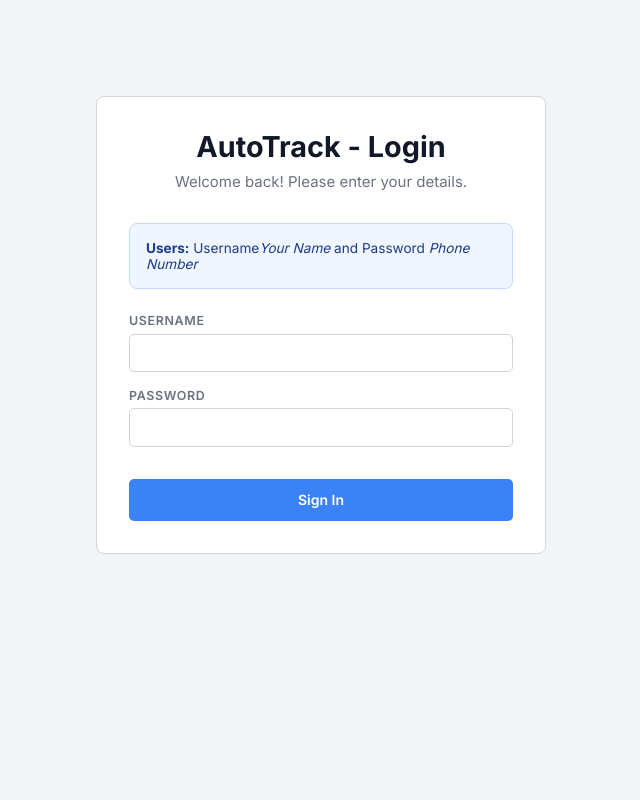
After one commit to HBJ17/GearLog, a Flask app: page /login in a window 1280 px wide. The commit adds this page. Shown: the whole page, without its empty margins (319-959 px from the left). Run offline with Flask 3, Linux system fonts and the light colour scheme.

Commit message:
Final push

```diff
--- a/files/frontend/templates/base.html
+++ b/files/frontend/templates/base.html
@@ -5,7 +5,7 @@
     <meta charset="UTF-8">
     <meta name="viewport" content="width=device-width, initial-scale=1.0">
 
-    <title>{% block title %}MotoService{% endblock %} – Two-Wheeler Service</title>
+    <title>{% block title %}AutoTrack{% endblock %} – Two-Wheeler Service</title>
 
     <meta name="description" content="{% block description %}Two-Wheeler Service Management System{% endblock %}">
 
@@ -17,12 +17,13 @@
     <nav class="navbar">
 
         <a class="brand" href="/">
-            MotoService
+            AutoTrack
         </a>
         <ul class="nav-links">
             <li><a href="/" {% if active_page=='dashboard' %}class="active" {% endif %}>Dashboard</a></li>
             <li><a href="/job/add" {% if active_page=='add' %}class="active" {% endif %}>Add Job</a></li>
             <li><a href="/jobs" {% if active_page=='jobs' %}class="active" {% endif %}>All Jobs</a></li>
+            <li><a href="/logout" style="color: var(--red);">Logout</a></li>
         </ul>
     </nav>
 
--- a/files/frontend/templates/jobs.html
+++ b/files/frontend/templates/jobs.html
@@ -70,6 +70,10 @@
                 <option value="in_progress" {% if job.status=='in_progress' %}selected{% endif %}>In Progress</option>
                 <option value="completed" {% if job.status=='completed' %}selected{% endif %}>Completed</option>
             </select>
+        </div>
+        <div class="form-group">
+            <label>Expected Delivery Date</label>
+            <input type="date" name="delivery_date" value="{{ job.delivery_date }}" required>
         </div>
         <div class="form-group">
             <label>Notes / Remarks</label>
--- /dev/null
+++ b/files/frontend/templates/login.html
@@ -0,0 +1,104 @@
+<!DOCTYPE html>
+<html lang="en">
+
+<head>
+    <meta charset="UTF-8">
+    <meta name="viewport" content="width=device-width, initial-scale=1.0">
+    <title>Login – AutoTrack</title>
+    <link rel="stylesheet" href="/static/style.css">
+    <style>
+        .login-page {
+            max-width: 450px;
+            margin: 4rem auto;
+            padding: 2rem;
+            background: var(--bg-white);
+            border: 1px solid var(--border);
+            border-radius: var(--radius);
+        }
+
+        .login-header {
+            text-align: center;
+            margin-bottom: 2rem;
+        }
+
+        .login-header h1 {
+            font-size: 1.8rem;
+            color: var(--text);
+            margin-bottom: 0.5rem;
+        }
+
+        .login-header p {
+            color: var(--text-muted);
+        }
+
+        .flashes {
+            list-style: none;
+            padding: 0;
+            margin-bottom: 1.5rem;
+        }
+
+        .flashes li {
+            padding: 1rem;
+            border-radius: var(--radius);
+            margin-bottom: 0.5rem;
+            background: #fef2f2;
+            color: var(--red);
+            border: 1px solid #fecaca;
+        }
+
+        .login-info {
+            background: #eff6ff;
+            border: 1px solid #bfdbfe;
+            padding: 1rem;
+            border-radius: var(--radius);
+            margin-bottom: 1.5rem;
+            font-size: 0.85rem;
+            color: #1e3a8a;
+        }
+    </style>
+</head>
+
+<body>
+    <main class="page">
+        <div class="login-page">
+            <div class="login-header">
+                <h1>AutoTrack - Login</h1>
+                <p>Welcome back! Please enter your details.</p>
+            </div>
+
+            {% with messages = get_flashed_messages(with_categories=true) %}
+            {% if messages %}
+            <ul class="flashes">
+                {% for category, message in messages %}
+                <li class="{{ category }}">{{ message }}</li>
+                {% endfor %}
+            </ul>
+            {% endif %}
+            {% endwith %}
+
+            <div class="login-info">
+                <strong>Users:</strong> Username<em>Your Name</em> and Password <em>Phone Number</em>
+            </div>
+
+            <form action="/login" method="POST">
+                <div class="form-group">
+                    <label for="identifier">Username</label>
+                    <input type="text" id="identifier" name="identifier" class="form-control" autocomplete="off"
+                        required>
+                </div>
+                <div class="form-group" style="margin-top: 1rem;">
+                    <label for="secret">Password</label>
+                    <input type="password" id="secret" name="secret" class="form-control" autocomplete="off" required>
+                </div>
+                <div style="margin-top: 2rem;">
+                    <button type="submit" class="btn btn-primary"
+                        style="width: 100%; justify-content: center; padding: 0.8rem;">
+                        Sign In
+                    </button>
+                </div>
+            </form>
+        </div>
+    </main>
+</body>
+
+</html>
--- a/files/frontend/templates/user_base.html
+++ b/files/frontend/templates/user_base.html
@@ -34,7 +34,11 @@
 <body>
     <main class="user-page">
         <div class="user-header">
-            <h1>MotoService</h1>
+            <h1 style="display: flex; justify-content: center; align-items: center; gap: 1rem;">
+                MotoService
+                <a href="/logout" class="btn btn-outline"
+                    style="font-size: 0.8rem; padding: 0.2rem 0.5rem; color: var(--red); border-color: var(--red);">Logout</a>
+            </h1>
             <p>Track your vehicle service status</p>
         </div>
         {% block content %}{% endblock %}
--- a/files/server/server.py
+++ b/files/server/server.py
@@ -2,8 +2,9 @@ import subprocess
 import os
 import threading
 import atexit
-from flask import Flask, render_template, request, redirect, url_for, flash
+from flask import Flask, render_template, request, redirect, url_for, flash, session
 from flask_cors import CORS
+from functools import wraps
 import datetime as _dt
 
 BASE_DIR    = os.path.dirname(os.path.abspath(__file__))
@@ -79,6 +80,25 @@ app = Flask(
 app.secret_key = "super_secret_moto_key"
 CORS(app)
 
+def admin_required(f):
+    @wraps(f)
+    def decorated_function(*args, **kwargs):
+        if session.get("role") != "admin":
+            flash("Please log in as an administrator to access this page.", "error")
+            return redirect(url_for('login'))
+        return f(*args, **kwargs)
+    return decorated_function
+
+def user_required(f):
+    @wraps(f)
+    def decorated_function(*args, **kwargs):
+        if session.get("role") not in ["user", "admin"]:
+            flash("Please log in to access this page.", "error")
+            return redirect(url_for('login'))
+        return f(*args, **kwargs)
+    return decorated_function
+
+
 
 
 def parse_jobs(cmd="GET_ALL"):
@@ -88,6 +108,8 @@ def parse_jobs(cmd="GET_ALL"):
     ok, lines = send_command(cmd)
     if not ok:
         return []
+
+    jobs = []
 
     for line in lines:
         line = line.strip()
@@ -119,10 +141,12 @@ def parse_jobs(cmd="GET_ALL"):
             "extra":         parts[9],       # optional notes
         })
 
-    return sorted(jobs, key=lambda j: j["priority"])
+    # The C Backend Min-Heap automatically yields completely sorted jobs!
+    return jobs
 
 
 @app.route("/")
+@admin_required
 def dashboard():
     jobs = parse_jobs()
 
@@ -141,6 +165,7 @@ def dashboard():
     return render_template("index.html", stats=stats, active=active, history=history)
 
 @app.route("/job/add", methods=["GET", "POST"])
+@admin_required
 def add_job():
     if request.method == "POST":
         reg_no = request.form.get("reg_no", "").strip()
@@ -163,6 +188,7 @@ def add_job():
     return render_template("jobs.html", action="add")
 
 @app.route("/job/<int:job_id>/update", methods=["GET", "POST"])
+@admin_required
 def update_job(job_id):
     jobs = parse_jobs()
     job = next((j for j in jobs if j["id"] == job_id), None)
@@ -172,9 +198,10 @@ def update_job(job_id):
 
     if request.method == "POST":
         status = request.form.get("status", "").strip()
+        delivery_date = request.form.get("delivery_date", "").strip()
         extra = request.form.get("extra", "").strip()
 
-        cmd = f"UPDATE|{job_id}|{status}|{extra}"
+        cmd = f"UPDATE|{job_id}|{status}|{delivery_date}|{extra}"
         ok, msg = send_command(cmd)
         if ok:
             flash(f"Job J-{job_id} updated successfully!", "success")
@@ -186,6 +213,7 @@ def update_job(job_id):
 
 
 @app.route("/jobs")
+@admin_required
 def list_jobs():
     search = request.args.get("search", "").strip().lower()
     status_filter = request.args.get("status_filter", "").strip().lower()
@@ -201,22 +229,60 @@ def list_jobs():
     return render_template("jobs.html", jobs=jobs, search=search, status_filter=status_filter)
 
 @app.route("/user")
+@user_required
 def user_dashboard():
-    return render_template("user_search.html")
+    return redirect(url_for("user_search_results"))
 
 @app.route("/user/search", methods=["GET"])
+@user_required
 def user_search_results():
-    query = request.args.get("query", "").strip().lower()
+    name = session.get("name", "").strip().lower()
+    phone = session.get("phone", "").strip()
+
+    query = request.args.get("query", phone).strip().lower()
+    if session.get("role") == "user":
+        query = phone
+
     if not query:
         return redirect(url_for("user_dashboard"))
 
-    # Use the C backend Suffix Tree for substring searches
     matching_jobs = parse_jobs(f"SEARCH|{query}")
+
+    if session.get("role") == "user":
+        matching_jobs = [j for j in matching_jobs if j["owner_name"].lower() == name]
 
     active_jobs = [j for j in matching_jobs if j["status"] != "completed"]
     history_jobs = [j for j in matching_jobs if j["status"] == "completed"]
 
-    return render_template("user_view.html", query=query, active=active_jobs, history=history_jobs)
+    return render_template("user_view.html", query=name.title() if name else query, active=active_jobs, history=history_jobs)
+
+@app.route("/login", methods=["GET", "POST"])
+def login():
+    if request.method == "POST":
+        identifier = request.form.get("identifier", "").strip()
+        secret = request.form.get("secret", "").strip()
+
+        if identifier == "admin" and secret == "admin123":
+            session["role"] = "admin"
+            session["name"] = "Admin"
+            return redirect(url_for("dashboard"))
+
+        jobs = parse_jobs()
+        user_jobs = [j for j in jobs if j["owner_name"].lower() == identifier.lower() and j["phone"] == secret]
+        if user_jobs:
+            session["role"] = "user"
+            session["name"] = user_jobs[0]["owner_name"]
+            session["phone"] = user_jobs[0]["phone"]
+            return redirect(url_for("user_dashboard"))
+
+        flash("Invalid credentials. Please try again.", "error")
+        return redirect(url_for("login"))
+    return render_template("login.html")
+
+@app.route("/logout")
+def logout():
+    session.clear()
+    return redirect(url_for("login"))
 
 if __name__ == "__main__":
     app.run(debug=True, port=5000)
```
Also changed, not shown: files/data/jobs.txt (+7 -6 lines), 2 other files.
